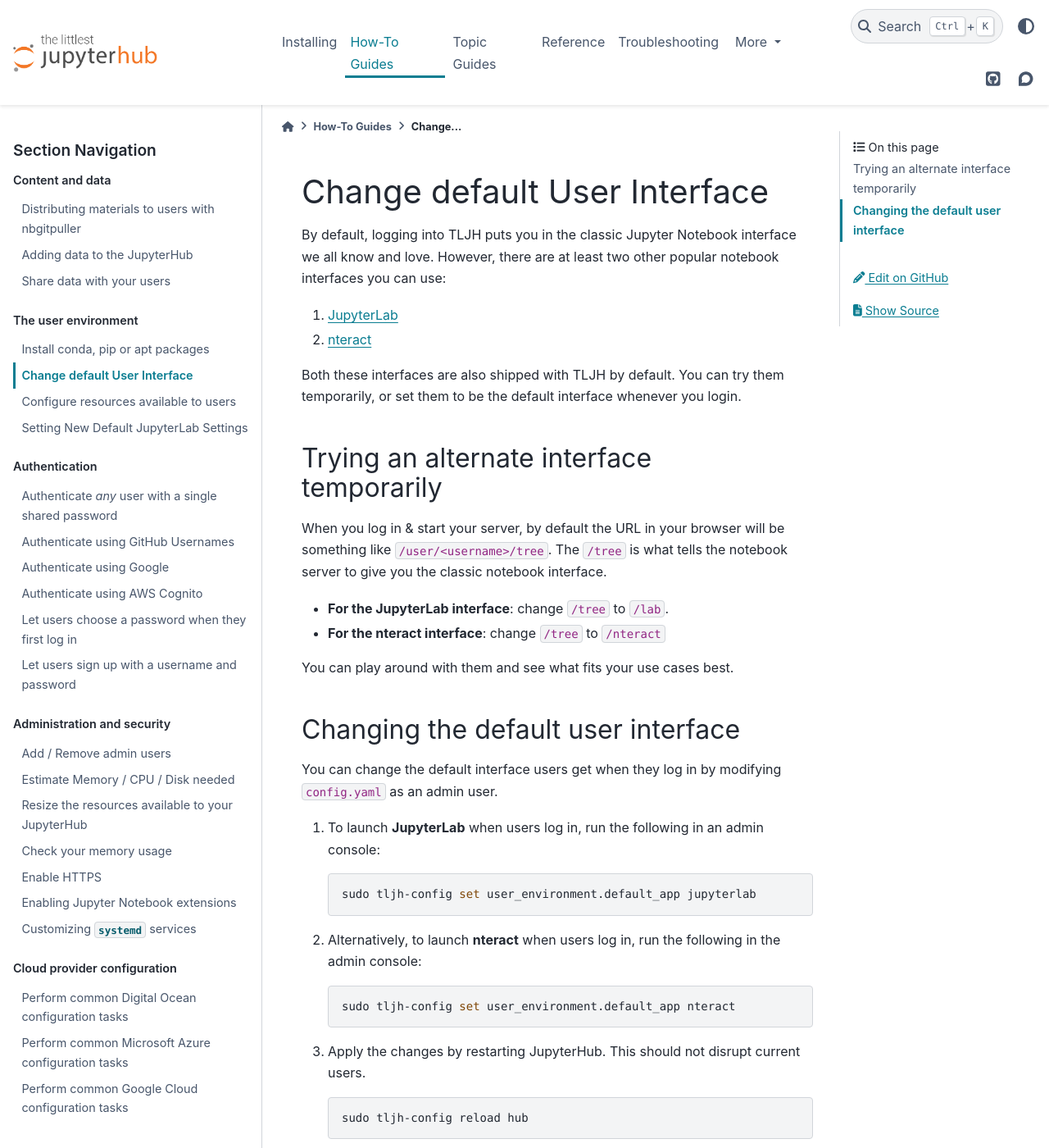
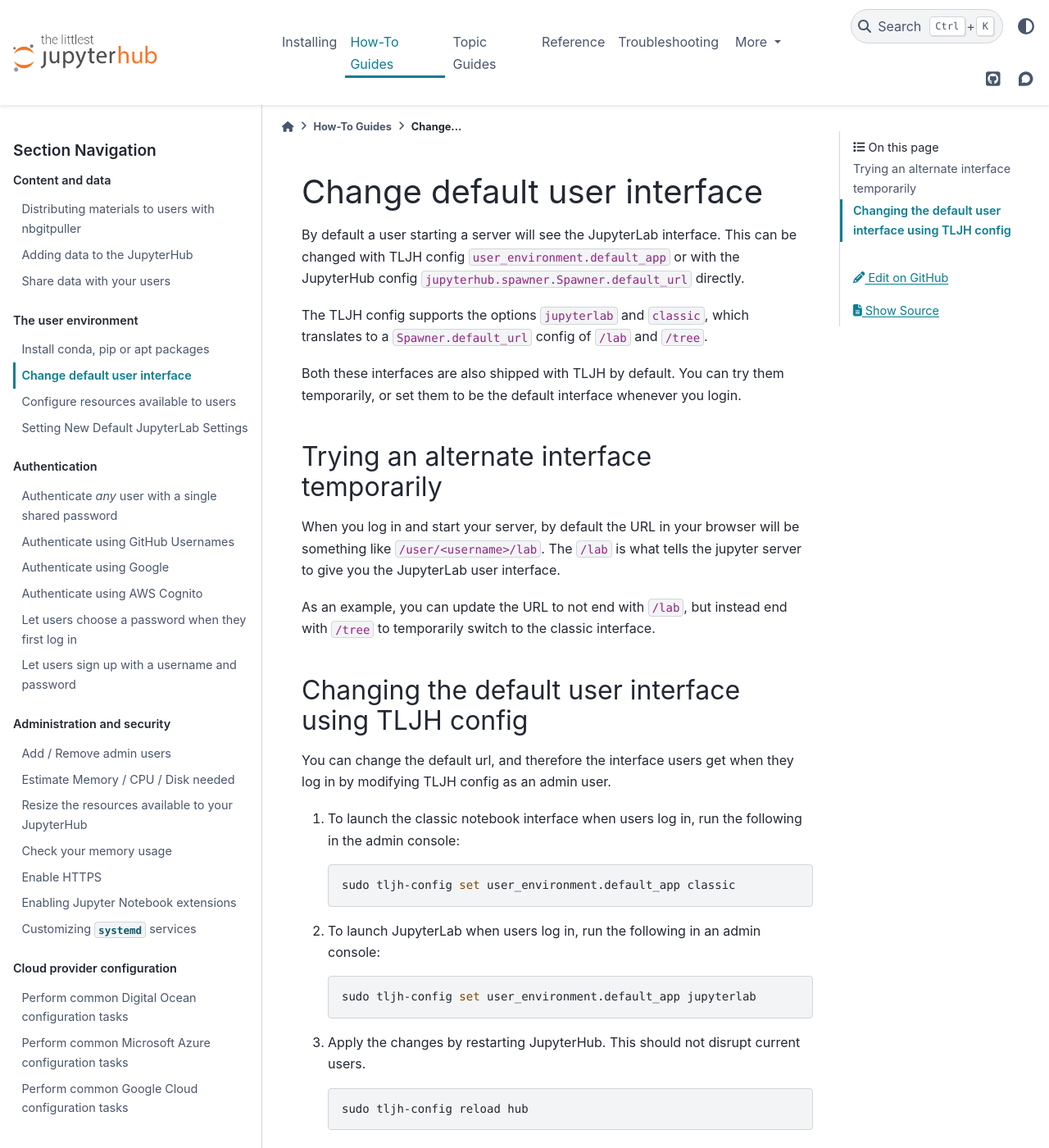
Before and after one commit to jupyterhub/the-littlest-jupyterhub, a Sphinx documentation site: the page built from docs/howto/user-env/notebook-interfaces.md, in a window 1280 px wide and 1400 px high. Shown: the whole window at 82% size. Built offline with Sphinx 7.4.7 and the PyData theme 0.15.4, drawn with Linux system fonts in a browser that asks for light colours; cross-references to code outside the pages are shown as plain code.

Commit message:
docs: adjust docs to reflect jupyterlab as default

````diff
--- a/docs/conf.py
+++ b/docs/conf.py
@@ -74,6 +74,32 @@
     "fieldlist",
 ]
 
+
+# -- Options for intersphinx extension ---------------------------------------
+# ref: https://www.sphinx-doc.org/en/master/usage/extensions/intersphinx.html#configuration
+#
+# The extension makes us able to link like to other projects like below.
+#
+#     rST  - :external:py:class:`jupyterhub.spawner.Spawner`
+#     MyST - {external:py:class}`jupyterhub.spawner.Spawner`
+#
+#     rST  - :external:py:attribute:`jupyterhub.spawner.Spawner.default_url`
+#     MyST - {external:py:attribute}`jupyterhub.spawner.Spawner.default_url`
+#
+# To see what we can link to, do the following where "objects.inv" is appended
+# to the sphinx based website:
+#
+#     python -m sphinx.ext.intersphinx https://jupyterhub.readthedocs.io/en/stable/objects.inv
+#
+intersphinx_mapping = {
+    "jupyterhub": ("https://jupyterhub.readthedocs.io/en/stable/", None),
+}
+
+# intersphinx_disabled_reftypes set based on recommendation in
+# https://docs.readthedocs.io/en/stable/guides/intersphinx.html#using-intersphinx
+intersphinx_disabled_reftypes = ["*"]
+
+
 # -- Options for linkcheck builder -------------------------------------------
 # ref: https://www.sphinx-doc.org/en/master/usage/configuration.html#options-for-the-linkcheck-builder
 #
--- a/docs/howto/user-env/notebook-interfaces.md
+++ b/docs/howto/user-env/notebook-interfaces.md
@@ -1,49 +1,47 @@
 (howto/user-env/notebook-interfaces)=
 
-# Change default User Interface
+# Change default user interface
 
-By default, logging into TLJH puts you in the classic Jupyter Notebook
-interface we all know and love. However, there are at least two other
-popular notebook interfaces you can use:
+By default a user starting a server will see the JupyterLab interface. This can
+be changed with TLJH config `user_environment.default_app` or with the
+JupyterHub config
+{external:py:attribute}`jupyterhub.spawner.Spawner.default_url` directly.
 
-1.  [JupyterLab](http://jupyterlab.readthedocs.io/en/stable/)
-2.  [nteract](https://nteract.io/)
+The TLJH config supports the options `jupyterlab` and `classic`, which
+translates to a `Spawner.default_url` config of `/lab` and `/tree`.
 
-Both these interfaces are also shipped with TLJH by default. You can try
-them temporarily, or set them to be the default interface whenever you
-login.
+Both these interfaces are also shipped with TLJH by default. You can try them
+temporarily, or set them to be the default interface whenever you login.
 
 ## Trying an alternate interface temporarily
 
-When you log in & start your server, by default the URL in your browser
-will be something like `/user/<username>/tree`. The `/tree` is what
-tells the notebook server to give you the classic notebook interface.
+When you log in and start your server, by default the URL in your browser will
+be something like `/user/<username>/lab`. The `/lab` is what tells the jupyter
+server to give you the JupyterLab user interface.
 
-- **For the JupyterLab interface**: change `/tree` to `/lab`.
-- **For the nteract interface**: change `/tree` to `/nteract`
+As an example, you can update the URL to not end with `/lab`, but instead end
+with `/tree` to temporarily switch to the classic interface.
 
-You can play around with them and see what fits your use cases best.
+## Changing the default user interface using TLJH config
 
-## Changing the default user interface
+You can change the default url, and therefore the interface users get when they
+log in by modifying TLJH config as an admin user.
 
-You can change the default interface users get when they log in by
-modifying `config.yaml` as an admin user.
+1.  To launch the classic notebook interface when users log in, run the
+    following in the admin console:
 
-1.  To launch **JupyterLab** when users log in, run the following in an
-    admin console:
+    ```bash
+    sudo tljh-config set user_environment.default_app classic
+    ```
+
+1.  To launch JupyterLab when users log in, run the following in an admin
+    console:
 
     ```bash
     sudo tljh-config set user_environment.default_app jupyterlab
     ```
 
-2.  Alternatively, to launch **nteract** when users log in, run the
-    following in the admin console:
-
-    ```bash
-    sudo tljh-config set user_environment.default_app nteract
-    ```
-
-3.  Apply the changes by restarting JupyterHub. This should not disrupt
+1.  Apply the changes by restarting JupyterHub. This should not disrupt
     current users.
 
     ```bash
````
Also changed, not shown: docs/reference/changelog.md (+5 -0 lines).
